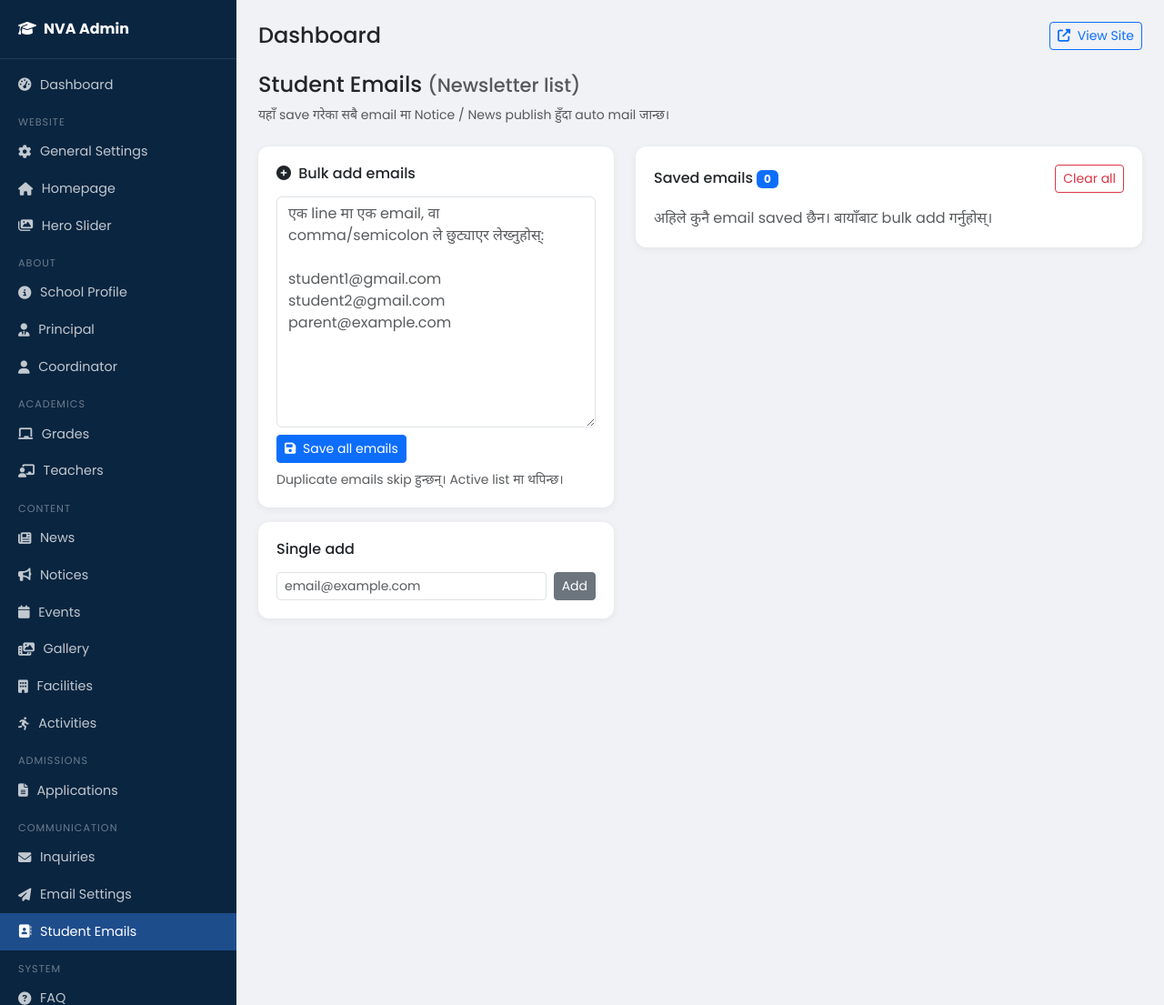
After one commit to argonbhujel1/newvisionacademy, a Flask app: page /admin/subscribers in a window 1280 px wide. The commit adds this page. Shown: the whole page at 91% size. Run offline with Flask 3, Linux system fonts and the light colour scheme; the visitor is signed in with stand-in values (Sample User, id 1); parts of the project's set-up code (start-up, migrations or seed data) failed here and were passed over.

Commit message:
Fix PDF preview; add Student Emails bulk list for notice/news auto-mail

```diff
--- a/app.py
+++ b/app.py
@@ -1634,6 +1634,72 @@ def admin_news():
                 flash("News deleted.", "success")
         return redirect(url_for("admin_news"))
     return render_template("admin/news.html", news_list=items)
+
+
+
+@app.route("/admin/subscribers", methods=["GET", "POST"])
+@admin_required
+def admin_subscribers():
+    """Manage student / parent email list for notice & news auto-mail."""
+    import re
+    if request.method == "POST":
+        action = request.form.get("action")
+        if action == "bulk_add":
+            raw = request.form.get("emails", "") or ""
+            # Split by newline, comma, semicolon, space
+            parts = re.split(r"[\s,;]+", raw)
+            added = 0
+            skipped = 0
+            for p in parts:
+                email = (p or "").strip().lower()
+                if not email or "@" not in email or "." not in email.split("@")[-1]:
+                    continue
+                if len(email) > 120:
+                    continue
+                existing = NewsletterSubscriber.query.filter_by(email=email).first()
+                if existing:
+                    if not existing.is_active:
+                        existing.is_active = True
+                        added += 1
+                    else:
+                        skipped += 1
+                    continue
+                db.session.add(NewsletterSubscriber(email=email, is_active=True))
+                added += 1
+            db.session.commit()
+            flash(f"Saved {added} email(s). {skipped} already existed.", "success")
+        elif action == "add_one":
+            email = (request.form.get("email") or "").strip().lower()
+            if email and "@" in email:
+                existing = NewsletterSubscriber.query.filter_by(email=email).first()
+                if existing:
+                    existing.is_active = True
+                    flash("Email already in list (activated).", "info")
+                else:
+                    db.session.add(NewsletterSubscriber(email=email, is_active=True))
+                    flash("Email added.", "success")
+                db.session.commit()
+            else:
+                flash("Invalid email.", "danger")
+        elif action == "delete":
+            s = NewsletterSubscriber.query.get(request.form.get("id"))
+            if s:
+                db.session.delete(s)
+                db.session.commit()
+                flash("Email removed.", "success")
+        elif action == "toggle":
+            s = NewsletterSubscriber.query.get(request.form.get("id"))
+            if s:
+                s.is_active = not s.is_active
+                db.session.commit()
+                flash("Status updated.", "success")
+        elif action == "clear_all":
+            NewsletterSubscriber.query.delete()
+            db.session.commit()
+            flash("All emails cleared.", "success")
+        return redirect(url_for("admin_subscribers"))
+    items = NewsletterSubscriber.query.order_by(NewsletterSubscriber.created_at.desc()).all()
+    return render_template("admin/subscribers.html", subscribers=items)
 
 
 @app.route("/admin/notices", methods=["GET", "POST"])
--- a/templates/admin/_layout_start.html
+++ b/templates/admin/_layout_start.html
@@ -48,6 +48,7 @@ body{font-family:'Poppins','Noto Sans Devanagari',sans-serif;background:#f0f2f5}
 <div class="nav-section">Communication</div>
 <a class="nav-link" href="{{ url_for('admin_inquiries') }}"><i class="fas fa-envelope"></i> Inquiries</a>
 <a class="nav-link" href="{{ url_for('admin_email_settings') }}"><i class="fas fa-paper-plane"></i> Email Settings</a>
+<a class="nav-link {% if request.endpoint=='admin_subscribers' %}active{% endif %}" href="{{ url_for('admin_subscribers') }}"><i class="fas fa-address-book"></i> Student Emails</a>
 <div class="nav-section">System</div>
 <a class="nav-link" href="{{ url_for('admin_faq') }}"><i class="fas fa-question-circle"></i> FAQ</a>
 <a class="nav-link" href="{{ url_for('admin_downloads') }}"><i class="fas fa-download"></i> Downloads</a>
--- /dev/null
+++ b/templates/admin/subscribers.html
@@ -0,0 +1,67 @@
+{% include "admin/_layout_start.html" %}
+<h4 class="mb-2">Student Emails <small class="text-muted">(Newsletter list)</small></h4>
+<p class="text-muted small mb-4">यहाँ save गरेका सबै email मा Notice / News publish हुँदा auto mail जान्छ।</p>
+
+<div class="row g-4">
+<div class="col-lg-5">
+  <div class="stat-card mb-3">
+    <h6 class="mb-3"><i class="fas fa-plus-circle me-1"></i> Bulk add emails</h6>
+    <form method="POST">
+      <input type="hidden" name="action" value="bulk_add">
+      <textarea name="emails" class="form-control mb-2" rows="10" placeholder="एक line मा एक email, वा comma/semicolon ले छुट्याएर लेख्नुहोस्:&#10;&#10;student1@gmail.com&#10;student2@gmail.com&#10;parent@example.com" required></textarea>
+      <button type="submit" class="btn btn-primary btn-sm"><i class="fas fa-save me-1"></i> Save all emails</button>
+    </form>
+    <p class="small text-muted mt-2 mb-0">Duplicate emails skip हुन्छन्। Active list मा थपिन्छ।</p>
+  </div>
+  <div class="stat-card">
+    <h6 class="mb-3">Single add</h6>
+    <form method="POST" class="row g-2">
+      <input type="hidden" name="action" value="add_one">
+      <div class="col"><input type="email" name="email" class="form-control form-control-sm" placeholder="email@example.com" required></div>
+      <div class="col-auto"><button type="submit" class="btn btn-sm btn-secondary">Add</button></div>
+    </form>
+  </div>
+</div>
+<div class="col-lg-7">
+  <div class="stat-card">
+    <div class="d-flex justify-content-between align-items-center mb-3">
+      <h6 class="mb-0">Saved emails <span class="badge bg-primary">{{ subscribers|length }}</span></h6>
+      <form method="POST" onsubmit="return confirm('Delete ALL emails?')" class="d-inline">
+        <input type="hidden" name="action" value="clear_all">
+        <button class="btn btn-sm btn-outline-danger">Clear all</button>
+      </form>
+    </div>
+    {% if subscribers %}
+    <div class="table-responsive" style="max-height:480px;overflow:auto">
+      <table class="table table-sm table-hover align-middle mb-0">
+        <thead class="table-light sticky-top"><tr><th>Email</th><th>Status</th><th>Added</th><th></th></tr></thead>
+        <tbody>
+        {% for s in subscribers %}
+        <tr>
+          <td>{{ s.email }}</td>
+          <td>{% if s.is_active %}<span class="badge bg-success">Active</span>{% else %}<span class="badge bg-secondary">Off</span>{% endif %}</td>
+          <td class="small text-muted">{{ format_date(s.created_at) }}</td>
+          <td class="text-end">
+            <form method="POST" class="d-inline">
+              <input type="hidden" name="action" value="toggle">
+              <input type="hidden" name="id" value="{{ s.id }}">
+              <button class="btn btn-sm btn-outline-secondary" title="Toggle">{{ 'Off' if s.is_active else 'On' }}</button>
+            </form>
+            <form method="POST" class="d-inline" onsubmit="return confirm('Delete?')">
+              <input type="hidden" name="action" value="delete">
+              <input type="hidden" name="id" value="{{ s.id }}">
+              <button class="btn btn-sm btn-outline-danger"><i class="fas fa-trash"></i></button>
+            </form>
+          </td>
+        </tr>
+        {% endfor %}
+        </tbody>
+      </table>
+    </div>
+    {% else %}
+    <p class="text-muted mb-0">अहिले कुनै email saved छैन। बायाँबाट bulk add गर्नुहोस्।</p>
+    {% endif %}
+  </div>
+</div>
+</div>
+{% include "admin/_layout_end.html" %}
```
Also changed, not shown: templates/news_detail.html (+14 -8 lines), templates/notice_detail.html (+13 -8 lines).
